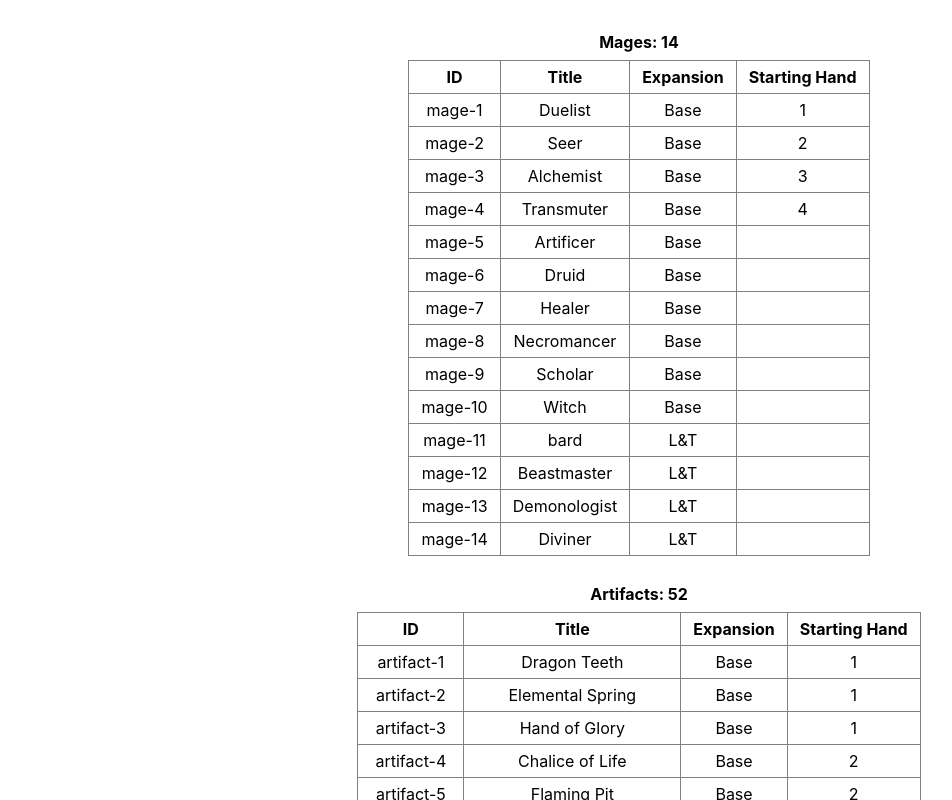
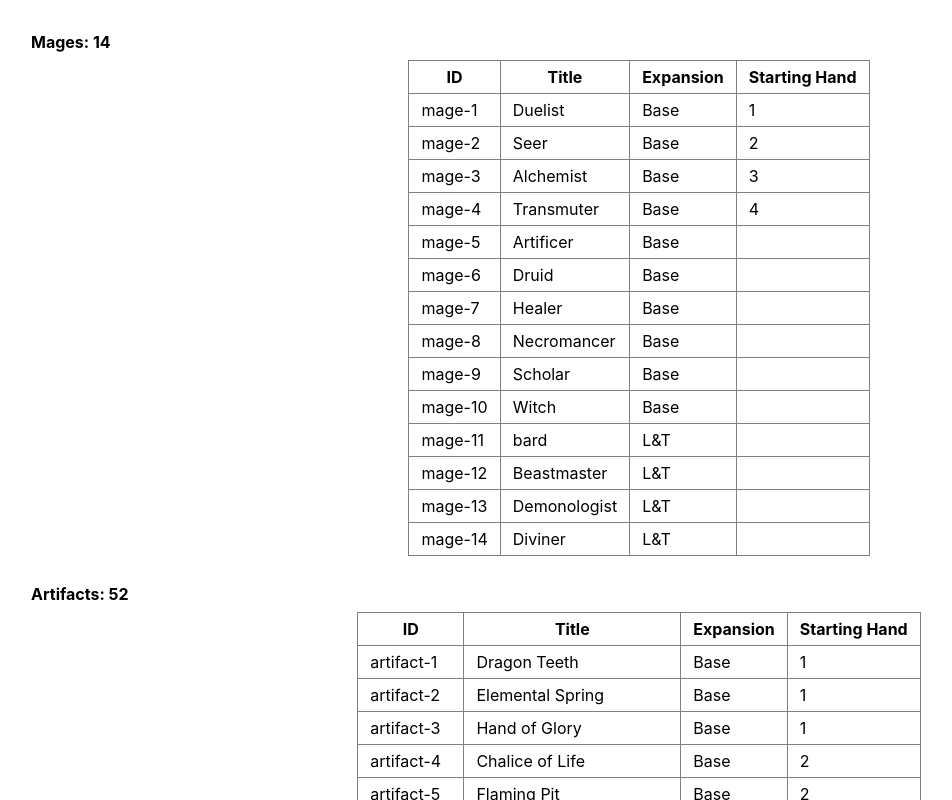
Before and after one commit to Goldgram/ResArcana, a React (Create React App) app in the folder res-arcana/: page /tables in a window 1280 px wide. Shown: the top 800 px of the page, without its empty margins (1-953 px from the left). Built offline with nearby package versions, Linux system fonts and the light colour scheme.

Commit message:
Add basic routing

```diff
--- a/res-arcana/package.json
+++ b/res-arcana/package.json
@@ -10,8 +10,11 @@
     "@types/node": "^12.12.54",
     "@types/react": "^16.9.46",
     "@types/react-dom": "^16.9.8",
+    "@types/react-router-dom": "^5.1.5",
     "react": "^16.13.1",
     "react-dom": "^16.13.1",
+    "react-router": "^5.2.0",
+    "react-router-dom": "^5.2.0",
     "react-scripts": "3.4.3",
     "typescript": "^3.7.5"
   },
--- a/res-arcana/src/App.tsx
+++ b/res-arcana/src/App.tsx
@@ -1,13 +1,22 @@
 import React from 'react'
 // import logo from "./logo.svg";
+import { BrowserRouter, Switch, Route } from 'react-router-dom'
+import { ItemTables } from './ItemTables/ItemTables'
+import { Game } from './Game/Game'
 import './App.css'
-import { ItemTables } from './ItemTables/index'
 
 function App() {
   return (
-    <div className='App'>
-      <ItemTables />
-    </div>
+    <BrowserRouter>
+      <Switch>
+        <Route path='/tables'>
+          <ItemTables />
+        </Route>
+        <Route path='/'>
+          <Game />
+        </Route>
+      </Switch>
+    </BrowserRouter>
   )
 }
 
--- /dev/null
+++ b/res-arcana/src/Game/Game.tsx
@@ -0,0 +1,13 @@
+import React from 'react'
+// import { MAGES } from '../consts/mages'
+// import { MONUMENTS } from '../consts/monuments'
+// import { ARTIFACTS } from '../consts/artifacts'
+// import { MAGIC_ITEMS } from '../consts/magic-items'
+// import { SCROLLS } from '../consts/scrolls'
+// import { PLACES_OF_POWER } from '../consts/places-of-power'
+
+import './Game.css'
+
+export const Game = () => {
+  return <div>stuff goes here</div>
+}
--- /dev/null
+++ b/res-arcana/src/ItemTables/ItemTables.css
@@ -0,0 +1,19 @@
+.table-container {
+  padding: 32px;
+}
+
+table,
+th,
+td {
+  border: 1px solid gray;
+  border-collapse: collapse;
+}
+
+table {
+  margin: 8px auto;
+}
+
+th,
+td {
+  padding: 6px 12px;
+}
--- a/res-arcana/src/ItemTables/index.tsx
+++ b/res-arcana/src/ItemTables/ItemTables.tsx
@@ -6,7 +6,7 @@ import { MAGIC_ITEMS } from '../consts/magic-items'
 import { SCROLLS } from '../consts/scrolls'
 import { PLACES_OF_POWER } from '../consts/places-of-power'
 
-import './index.css'
+import './ItemTables.css'
 
 export const ItemTables = () => {
   const flattenedPoP = PLACES_OF_POWER.reduce((acc: any[], pop: any) => {
```
Also changed, not shown: res-arcana/src/Game/Game.css (renamed from res-arcana/src/ItemTables/index.css), 1 other file (tests, documents, lock files or other folders).
